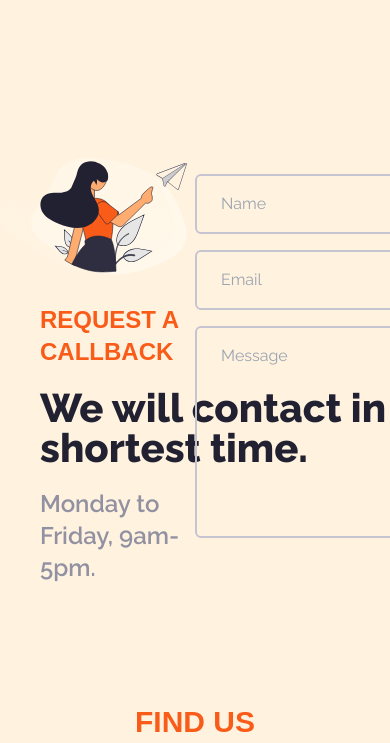
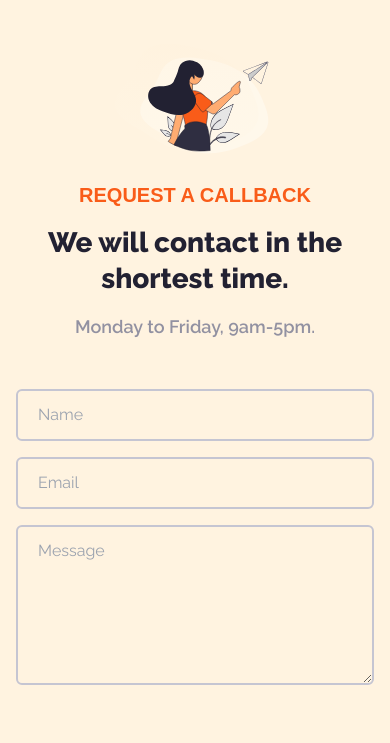
Before and after one commit to mahmudashif/QuriarBox, a React (Vite) app: page / in a window 390 px wide. Shown: the part 4901-5644 px from the top of the page. Built offline with nearby package versions, Linux system fonts and the light colour scheme.

Commit message:
responsive: form

```diff
--- a/src/Components/section/Form.jsx
+++ b/src/Components/section/Form.jsx
@@ -3,38 +3,41 @@ import ladisIcon from "/public/Illustration.svg";
 
 const Form = () => {
   return (
-    <div className="bg-BackgroundColor pt-48 pb-20">
-      <div className="max-w-max-width mx-auto flex items-center justify-between">
-        <div className="w-1/2">
-          <div className="flex justify-center mb-5">
-            <img src={ladisIcon} alt="" />
+    <div className="bg-BackgroundColor pt-24 md:pt-36 lg:pt-48 pb-16 md:pb-20 px-4">
+      <div className="max-w-max-width mx-auto flex flex-col lg:flex-row items-center lg:justify-between gap-12">
+        {/* Left Section (Image & Text) */}
+        <div className="lg:w-1/2 text-center lg:text-left">
+          <div className="flex justify-center lg:justify-start mb-5">
+            <img src={ladisIcon} alt="" className="w-40 md:w-56 lg:w-auto" />
           </div>
-          <div className="ml-10">
-            <h3 className="text-BasicOrange font-Oxanium font-bold text-2xl">
+          <div className="lg:ml-10">
+            <h3 className="text-BasicOrange font-Oxanium font-bold text-xl md:text-2xl">
               REQUEST A CALLBACK
             </h3>
-            <h2 className="font-extrabold text-[40px] text-[#222132] font-Raleway w-[452px] mt-5 leading-10">
+            <h2 className="font-extrabold text-[28px] md:text-[34px] lg:text-[40px] text-[#222132] font-Raleway max-w-[452px] mt-4 md:mt-5 leading-9 md:leading-10">
               We will contact in the shortest time.
             </h2>
-            <p className="text-2xl font-semibold text-[#9291A1] mt-5 font-Raleway">
+            <p className="text-lg md:text-xl font-semibold text-[#9291A1] mt-4 md:mt-5 font-Raleway">
               Monday to Friday, 9am-5pm.
             </p>
           </div>
         </div>
-        <div className="w-1/2 space-y-4">
+
+        {/* Right Section (Form) */}
+        <div className="lg:w-1/2 w-full space-y-4">
           <input
             type="text"
             placeholder="Name"
-            className="bg-transparent border-[2px] border-[#C5C5D2] rounded-md w-[429px] px-6 py-4 font-Raleway"
+            className="bg-transparent border-[2px] border-[#C5C5D2] rounded-md w-full px-5 py-3 md:px-6 md:py-4 font-Raleway"
           />
           <input
             type="email"
             placeholder="Email"
-            className="bg-transparent border-[2px] border-[#C5C5D2] rounded-md w-[429px] px-6 py-4 font-Raleway"
+            className="bg-transparent border-[2px] border-[#C5C5D2] rounded-md w-full px-5 py-3 md:px-6 md:py-4 font-Raleway"
           />
           <textarea
             placeholder="Message"
-            className="bg-transparent border-[2px] border-[#C5C5D2] rounded-md w-[429px] px-6 pt-4 pb-36 font-Raleway"
+            className="bg-transparent border-[2px] border-[#C5C5D2] rounded-md w-full px-5 pt-3 pb-24 md:pb-36 font-Raleway"
           />
         </div>
       </div>
```
